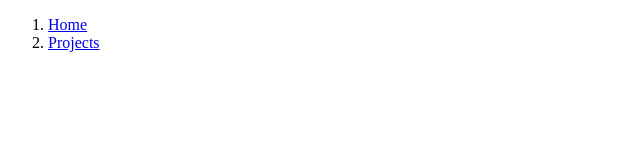
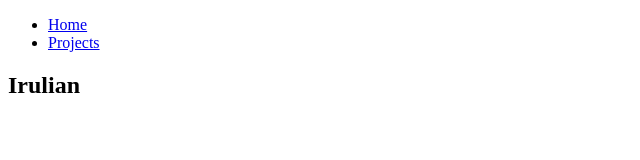
Before and after one commit to Irulian/Introduction-website, a plain HTML site: page index.html in a window 1280 px wide. Shown: the whole page, without its empty margins (0-640 px from the left). Drawn offline with Linux system fonts and the light colour scheme.

Commit message:
Update index.html

```diff
--- a/index.html
+++ b/index.html
@@ -4,11 +4,10 @@
     <title>Irulian</title>
   </head>
   <body>
-    <nav>
-      <ol id='nav'>
-        <li><a href='https://irulian.cf' id='home-nav'>Home</a></li>
-        <li><a href='https://irulian.cf/projects' id='project-nav'>Projects</a></li>
-      </ol>
-    </nav>
+    <ul id='nav'>
+      <li><a href='https://irulian.cf' id='home-nav'>Home</a></li>
+      <li><a href='https://irulian.cf/projects' id='project-nav'>Projects</a></li>
+    </ul>
+    <h2 id='header'>Irulian</h2>
   </body>
 </html>
```
